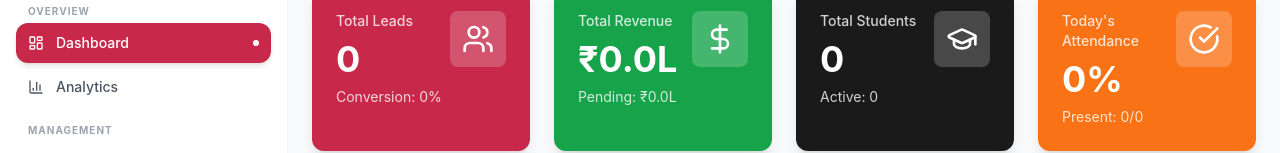
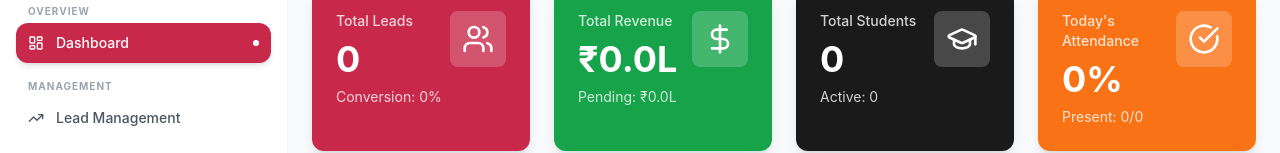
Before and after one commit to OmkarMishr/Finvision-CRM, a React (Vite) app in the folder frontend/: page /dashboard in a window 1280 px wide. Shown: the part 125-278 px from the top of the page. Built offline with nearby package versions, Linux system fonts and the light colour scheme; no server answers; sample sign-in values are in the browser's storage.

Commit message:
front office button

```diff
--- a/frontend/src/components/layout/Sidebar.jsx
+++ b/frontend/src/components/layout/Sidebar.jsx
@@ -1,7 +1,7 @@
 import {
   LayoutDashboard, Users, DollarSign, Calendar, BookOpen,
   Award, Video, Users2, Settings, LogOut, UserCheck,
-  ClipboardCheck, BarChart3, Building2, FileText, TrendingUp
+  ClipboardCheck, BarChart3, Building2, FileText, TrendingUp,ExternalLink
 } from 'lucide-react'
 import { useAuth } from '../../context/AuthContext'
 import { useNavigate, useLocation } from 'react-router-dom'
@@ -15,45 +15,44 @@ const Sidebar = ({ isOpen, onClose }) => {
     {
       groupLabel: 'Overview',
       items: [
-        { icon: LayoutDashboard, label: 'Dashboard',         href: '/dashboard' },
-        { icon: BarChart3,       label: 'Analytics',         href: '/admin/analytics' },
+        { icon: LayoutDashboard, label: 'Dashboard', href: '/dashboard' },
       ]
     },
     {
       groupLabel: 'Management',
       items: [
-        { icon: TrendingUp, label: 'Lead Management',        href: '/admin/leads' },
-        { icon: Users,      label: 'Student Management',     href: '/admin/students' },
-        { icon: Users2,     label: 'Staff Management',       href: '/admin/staff' },
-        { icon: Building2,  label: 'Front Office',           href: '/admin/office' },
+        { icon: TrendingUp, label: 'Lead Management', href: '/admin/leads' },
+        { icon: Users, label: 'Student Management', href: '/admin/students' },
+        { icon: Users2, label: 'Staff Management', href: '/admin/staff' },
+        { icon: Building2, label: 'Front Office', href: 'https://myfinvision.com/', external: true },
       ]
     },
     {
       groupLabel: 'Finance',
       items: [
-        { icon: DollarSign, label: 'Fee Collection',         href: '/admin/fee' },
+        { icon: DollarSign, label: 'Fee Collection', href: '/admin/fee' },
       ]
     },
     {
       groupLabel: 'Attendance',
       items: [
-        { icon: UserCheck,     label: 'Student Attendance',  href: '/admin/student-attendance' },
-        { icon: ClipboardCheck, label: 'Staff Attendance',   href: '/admin/staff-attendance' },
+        { icon: UserCheck, label: 'Student Attendance', href: '/admin/student-attendance' },
+        { icon: ClipboardCheck, label: 'Staff Attendance', href: '/admin/staff-attendance' },
       ]
     },
     {
       groupLabel: 'Academic',
       items: [
-        { icon: Video,     label: 'Live Classes',            href: '/admin/classes' },
-        { icon: BookOpen,  label: 'Library',                 href: '/admin/library' },
-        { icon: Award,     label: 'Certificates',            href: '/admin/certificates' },
+        { icon: Video, label: 'Live Classes', href: '/admin/classes' },
+        { icon: BookOpen, label: 'Library', href: '/admin/library' },
+        { icon: Award, label: 'Certificates', href: '/admin/certificates' },
       ]
     },
     {
       groupLabel: 'System',
       items: [
-        { icon: FileText,  label: 'MIS Reports',             href: '/admin/reports' },
-        { icon: Settings,  label: 'Settings',                href: '/admin/settings' },
+        { icon: FileText, label: 'MIS Reports', href: '/admin/reports' },
+        { icon: Settings, label: 'Settings', href: '/admin/settings' },
       ]
     }
   ]
@@ -66,8 +65,12 @@ const Sidebar = ({ isOpen, onClose }) => {
     onClose?.()
   }
 
-  const handleNavigation = (href) => {
-    navigate(href)
+  const handleNavigation = (href, external = false) => {
+    if (external) {
+      window.open(href, '_blank', 'noopener,noreferrer')
+    } else {
+      navigate(href)
+    }
     if (onClose) onClose()
   }
 
@@ -109,12 +112,11 @@ const Sidebar = ({ isOpen, onClose }) => {
                     return (
                       <button
                         key={index}
-                        onClick={() => handleNavigation(item.href)}
-                        className={`w-full flex items-center gap-3 px-3 py-2.5 rounded-xl transition-all duration-200 ${
-                          isActive
+                        onClick={() => handleNavigation(item.href, item.external)}
+                        className={`w-full flex items-center gap-3 px-3 py-2.5 rounded-xl transition-all duration-200 ${isActive
                             ? 'bg-[#C8294A] text-white shadow-md'
                             : 'hover:bg-[#C8294A]/10 hover:text-[#C8294A] text-gray-600'
-                        }`}
+                          }`}
                       >
                         <Icon className="w-4 h-4 shrink-0" />
                         <span className="text-sm font-medium">{item.label}</span>
```
